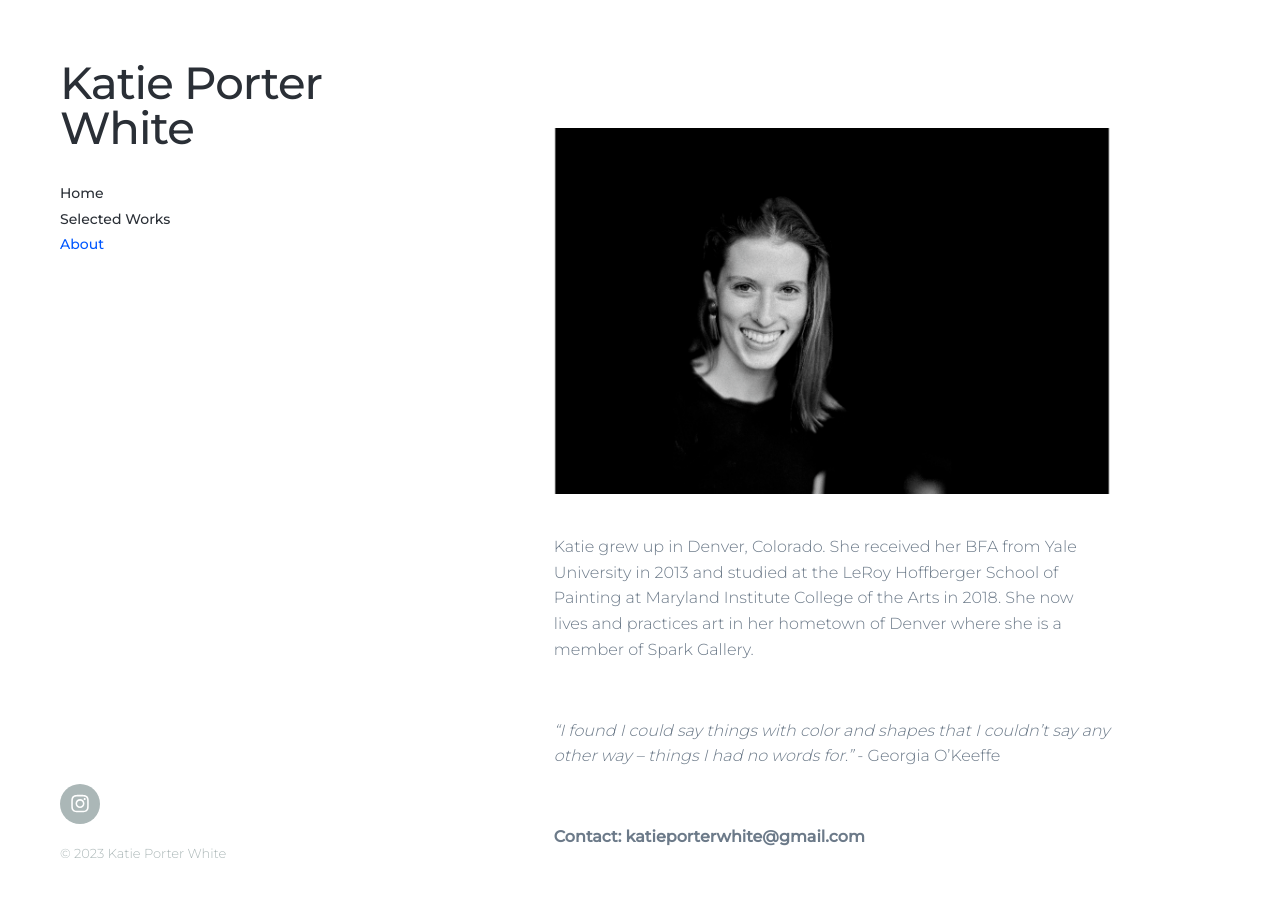
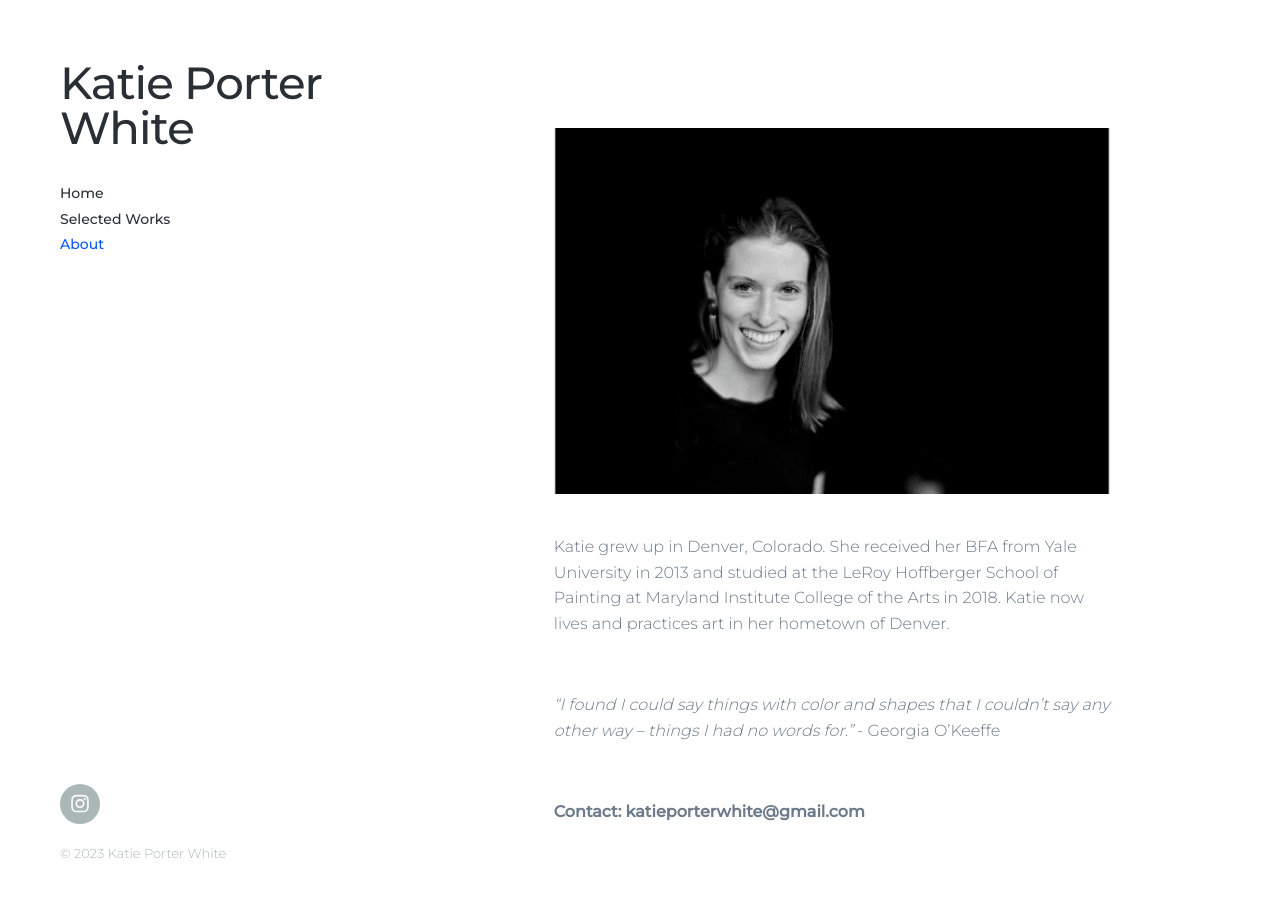
Before and after one commit to katiewhite1151/katiewhite1151.github.io, a Jekyll site: the page built from _pages/about.md, in a window 1280 px wide and 900 px high. Shown: the top 897 px of the window. Built offline with Jekyll 4.4.1, drawn with Linux system fonts in a browser that asks for light colours; nearby versions of some CDN libraries.

Commit message:
remove spark reference

```diff
--- a/_pages/about.md
+++ b/_pages/about.md
@@ -7,7 +7,7 @@ featured_image: /images/kpw-studio.png
 
 ![](/images/kpw-studio.png)
 
-Katie grew up in Denver, Colorado. She received her BFA from Yale University in 2013 and studied at the LeRoy Hoffberger School of Painting at Maryland Institute College of the Arts in 2018. She now lives and practices art in her hometown of Denver where she is a member of Spark Gallery.
+Katie grew up in Denver, Colorado. She received her BFA from Yale University in 2013 and studied at the LeRoy Hoffberger School of Painting at Maryland Institute College of the Arts in 2018. Katie now lives and practices art in her hometown of Denver.
 
 <br>
 
```
